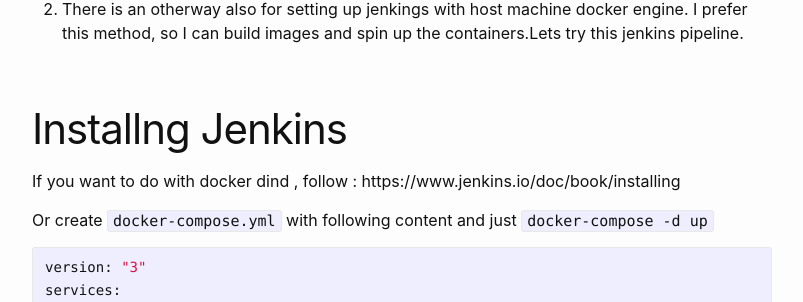
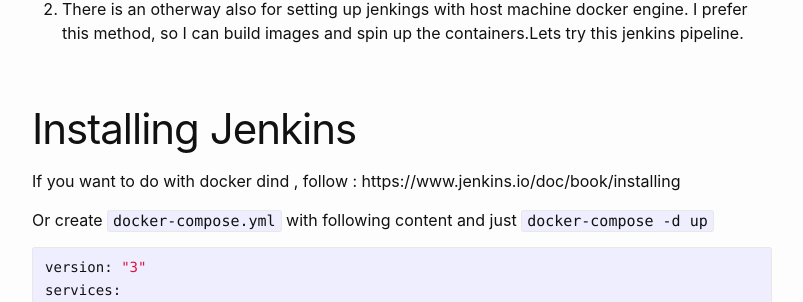
Before and after one commit to isurunuwanthilaka/isurunuwanthilaka.github.io, a Jekyll site: the page built from _posts/2020-06-18-jenkins-beginner.md, in a window 1280 px wide and 900 px high, scrolled down 1072 px. Shown: the part 157-459 px from the top of the window, without its empty margins (238-1041 px from the left). Built offline with Jekyll 4.4.1, drawn with Linux system fonts in a browser that asks for light colours; comment, search, counter and statistics services are not loaded.

Commit message:
fix typo #2

```diff
--- a/_posts/2020-06-18-jenkins-beginner.md
+++ b/_posts/2020-06-18-jenkins-beginner.md
@@ -27,7 +27,7 @@
 
 2. There is an otherway also for setting up jenkings with host machine docker engine. I prefer this method, so I can build images and spin up the containers.Lets try this jenkins pipeline.
 
-# Installng Jenkins
+# Installing Jenkins
 
 If you want to do with docker dind , follow : https://www.jenkins.io/doc/book/installing
 
```
